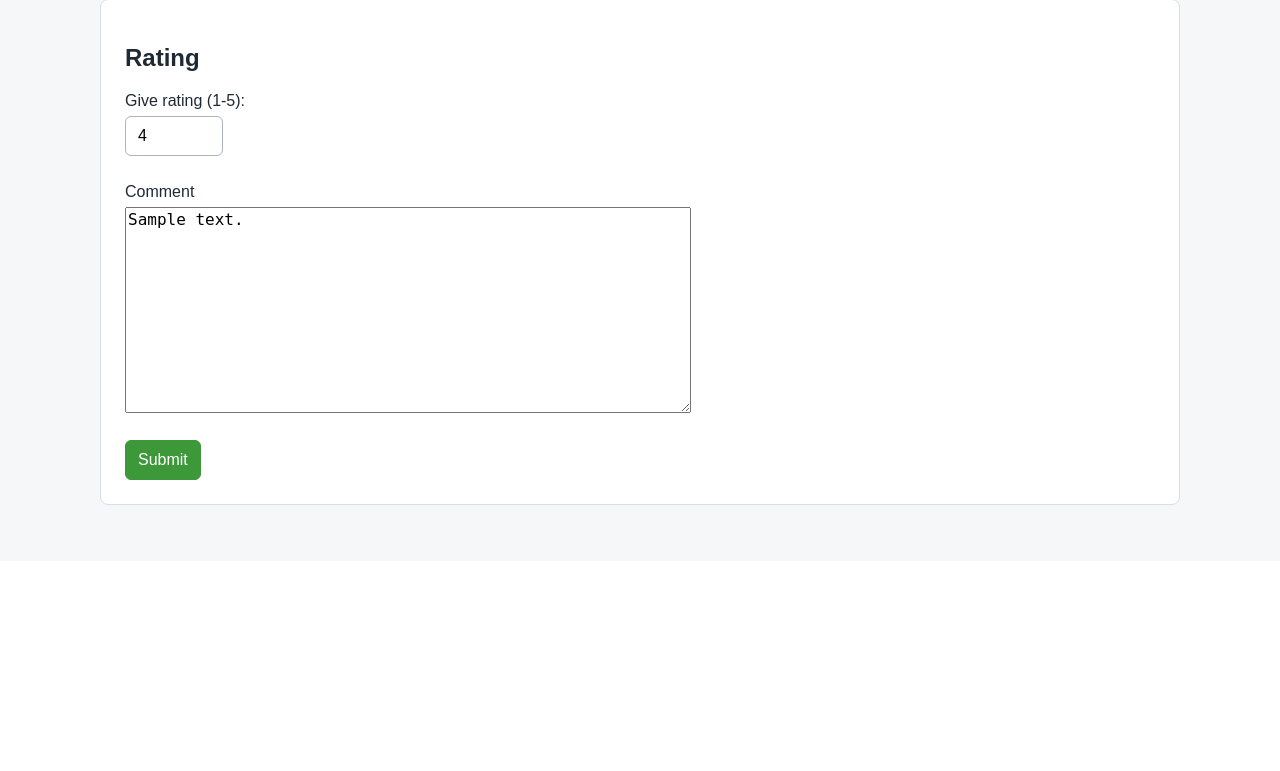
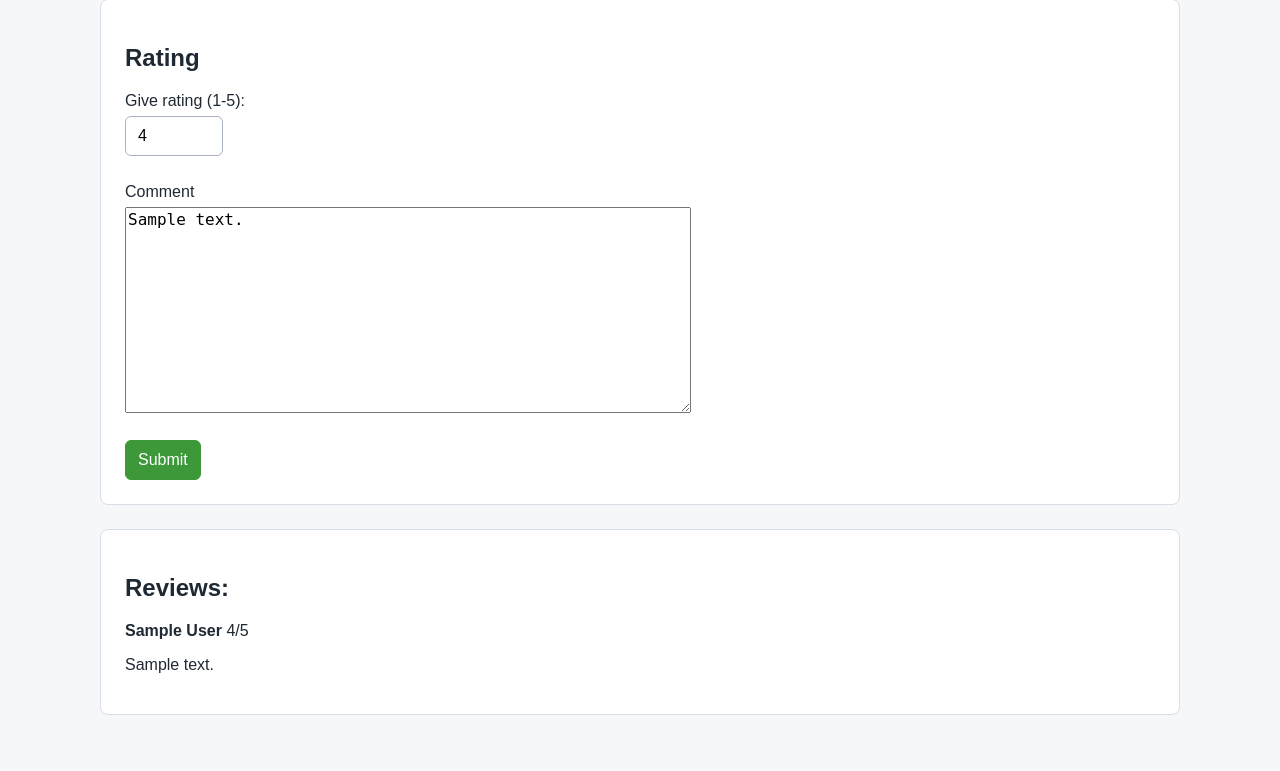
Before and after one commit to Seban8/Songster, a Flask app: page /songs/1 in a window 1280 px wide. Shown: the part 605-1376 px from the top of the page. Before the commit the page ends 1110 px from the top, so only its background shows below. Run offline with Flask 3, Linux system fonts and the light colour scheme; one stand-in notice (Sample message) is shown; a database or web service that is not in the repository returns one stand-in record (values such as "Sample title"); parts of the project's set-up code (start-up, migrations or seed data) failed here and were passed over; some libraries are stand-ins or nearby versions.

Commit message:
Show and validate song reviews

```diff
--- a/controllers/song.py
+++ b/controllers/song.py
@@ -5,6 +5,7 @@ from flask import Blueprint, flash, redirect, render_template, request, session,
 from models.song import (
     create_song,
     delete_song,
+    control_of_comment,
     get_average_review,
     get_review,
     get_song,
@@ -12,6 +13,7 @@ from models.song import (
     list_artists,
     list_genres,
     list_producers,
+    list_reviews,
     list_songs,
     review_song,
     search_songs,
@@ -93,7 +95,14 @@ def detail(song_id):
 
     review = get_review(song_id, current_user_id())
     ratings = get_average_review(song_id)
-    return render_template("detail.html", song=song, review=review, ratings=ratings)
+    all_reviews = list_reviews(song_id)
+    return render_template(
+        "detail.html",
+        song=song,
+        review=review,
+        ratings=ratings,
+        all_reviews=all_reviews,
+    )
 
 
 @bp.route("/songs/<int:song_id>/review", methods=["POST"])
@@ -110,13 +119,13 @@ def add_review(song_id):
     if rating < 1 or rating > 5:
         return redirect(url_for("song.detail", song_id=song_id))
 
-    review_song(
-        song_id,
-        current_user_id(),
-        rating,
-        request.form.get("comment", "").strip(),
-    )
-    flash("Review saved.")
+    comment = request.form.get("comment", "").strip()
+    if not control_of_comment(comment):
+        flash("Comment must not contain vulgar language.", "error")
+        return redirect(url_for("song.detail", song_id=song_id))
+
+    review_song(song_id, current_user_id(), rating, comment)
+    flash("Review saved.", "success")
     return redirect(url_for("song.detail", song_id=song_id))
 
 
--- a/models/song.py
+++ b/models/song.py
@@ -69,6 +69,32 @@ def search_songs(pattern):
         or regex.search(song.album_title or "")
         or regex.search(song.genres or "")
     ]
+
+
+def control_of_comment(comment):
+    curse_words = [
+        "fuck",
+        "fucking",
+        "shit",
+        "bullshit",
+        "asshole",
+        "bitch",
+        "bastard",
+        "damn",
+        "crap",
+        "dick",
+        "prick",
+        "piss",
+        "wanker",
+        "moron",
+        "idiot",
+    ]
+
+    if comment is None:
+        return False
+
+    pattern = r"\b(" + "|".join(curse_words) + r")\b"
+    return re.search(pattern, comment, re.IGNORECASE) is None
 
 
 def get_song(song_id):
@@ -207,6 +233,41 @@ def get_review(song_id, user_id):
     }
 
 
+def list_reviews(song_id):
+    conn = db_connection()
+    cur = conn.cursor()
+    cur.execute(
+        """
+        SELECT
+            r.user_id,
+            u.display_name,
+            r.rating,
+            r.comment
+        FROM reviews r
+        JOIN users u ON u.user_id = r.user_id
+        WHERE r.song_id = %s
+        ORDER BY r.user_id
+        """,
+        (song_id,),
+    )
+    rows = cur.fetchall()
+    cur.close()
+    conn.close()
+
+    reviews = []
+    for row in rows:
+        reviews.append(
+            {
+                "user_id": row[0],
+                "display_name": row[1],
+                "rating": row[2],
+                "comment": row[3],
+            }
+        )
+
+    return reviews
+
+
 def get_average_review(song_id):
     conn = db_connection()
     cur = conn.cursor()
--- a/templates/base.html
+++ b/templates/base.html
@@ -29,11 +29,11 @@
     </header>
 
     <main>
-        {% with messages = get_flashed_messages() %}
+        {% with messages = get_flashed_messages(with_categories=true) %}
             {% if messages %}
                 <div class="flash-messages">
-                    {% for message in messages %}
-                        <p class="flash">{{ message }}</p>
+                    {% for category, message in messages %}
+                        <p class="flash flash-{{ category }}">{{ message }}</p>
                     {% endfor %}
                 </div>
             {% endif %}
--- a/templates/detail.html
+++ b/templates/detail.html
@@ -49,7 +49,7 @@
         <form method="POST" action="{{ url_for('song.add_review', song_id=song.id) }}" class="review-form">
             <label>
                 Give rating (1-5):
-                <input type="number" name="rating" min="1" max="5" class="small-input" value="{{ review.rating if review else '' }}" required>
+                <input type="number" name="rating" min="1" max="5" class="small-input" value="{{ review.rating if review else '' }}">
             </label>
             <label>
                 Comment
@@ -59,4 +59,15 @@
             <button type="submit" class="good">Submit</button>
         </form>
     </article>
+
+    <article class="detail">
+        <h2>Reviews:</h2>
+        {% for review in all_reviews %}
+            <strong>{{ review.display_name }}</strong>
+            <span>{{ review.rating }}/5</span>
+            <p>{{ review.comment }}</p>
+        {% else %}
+            <p>No reviews yet.</p>
+        {% endfor %}
+    </article>
 {% endblock %}
```
